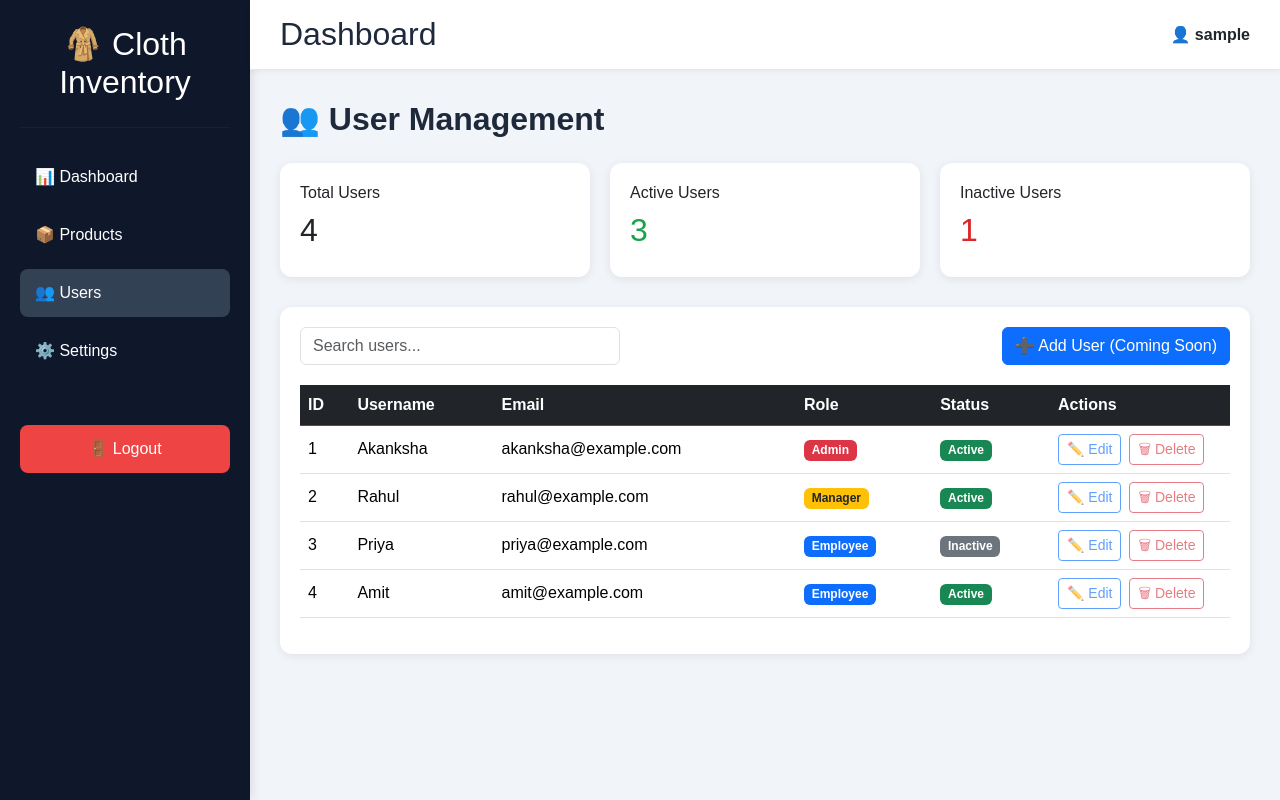
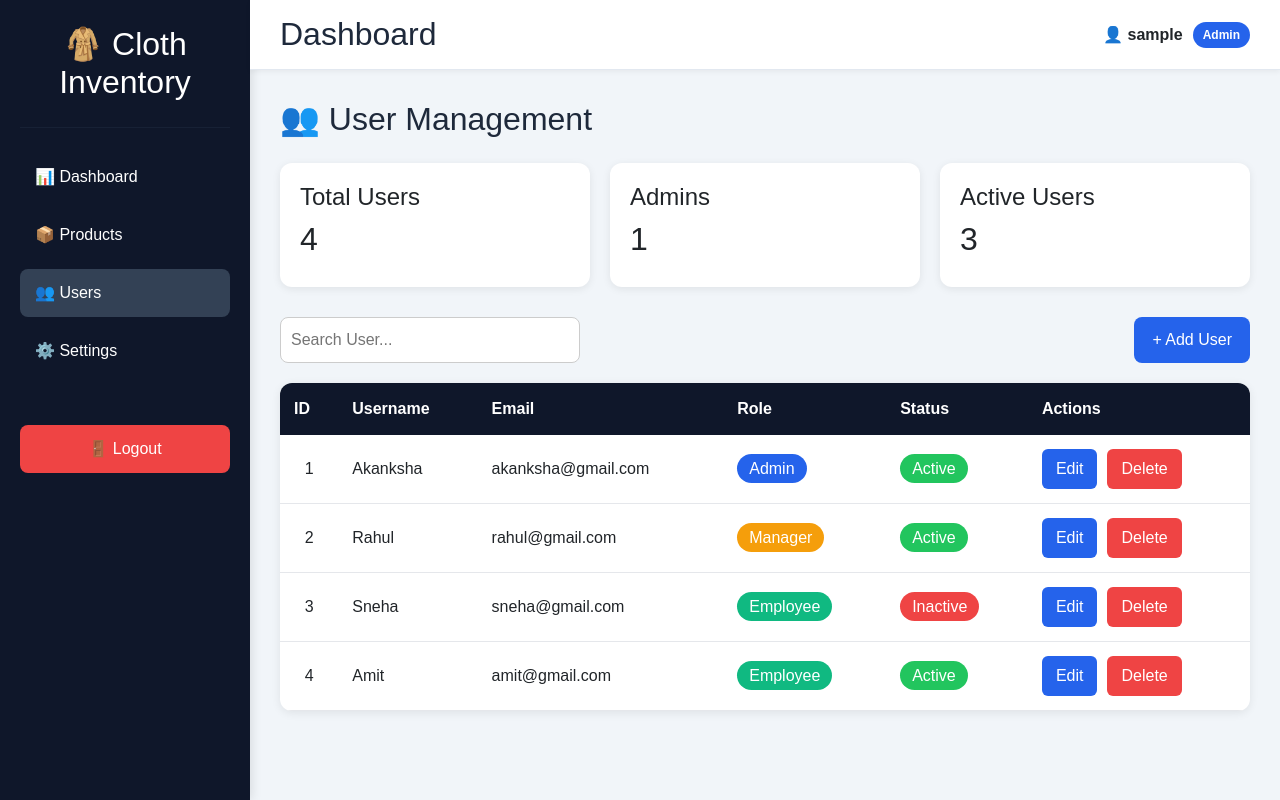
Before and after one commit to akankshaakhaire-cloud/fullstack-portfolio, a React (Vite) app in the folder frontend/: page /users in a window 1280 px wide. Built offline with nearby package versions, Linux system fonts and the light colour scheme; sample sign-in values are in the browser's storage.

Commit message:
Phase 16: Users page, Settings page, RBAC UI improvements and login fixes

```diff
--- a/frontend/src/layouts/MainLayout.tsx
+++ b/frontend/src/layouts/MainLayout.tsx
@@ -4,6 +4,12 @@ import { useAuth } from "../context/AuthContext";
 const MainLayout = () => {
   const navigate = useNavigate();
   const { user, logout } = useAuth();
+
+  const role = user?.role?.toLowerCase() ?? "";
+
+  const isAdmin = role === "admin";
+  const isManager = role === "manager";
+  const isEmployee = role === "employee";
 
   const handleLogout = () => {
     logout();
@@ -65,6 +71,9 @@ const MainLayout = () => {
             📦 Products
           </NavLink>
 
+          {/* Admin Only */}
+          {isAdmin && (
+            <>
               <NavLink to="/users" style={menuStyle}>
                 👥 Users
               </NavLink>
@@ -72,6 +81,22 @@ const MainLayout = () => {
               <NavLink to="/settings" style={menuStyle}>
                 ⚙️ Settings
               </NavLink>
+            </>
+          )}
+
+          {/* Manager */}
+          {isManager && (
+            <>
+              {/* Future Manager Menu */}
+            </>
+          )}
+
+          {/* Employee */}
+          {isEmployee && (
+            <>
+              {/* Future Employee Menu */}
+            </>
+          )}
         </nav>
 
         <button
@@ -92,7 +117,7 @@ const MainLayout = () => {
         </button>
       </aside>
 
-      {/* Main Section */}
+      {/* Main Content */}
       <div
         style={{
           flex: 1,
@@ -100,15 +125,15 @@ const MainLayout = () => {
           flexDirection: "column",
         }}
       >
-        {/* Navbar */}
+        {/* Header */}
         <header
           style={{
             height: "70px",
             background: "#ffffff",
             borderBottom: "1px solid #e2e8f0",
             display: "flex",
+            justifyContent: "space-between",
             alignItems: "center",
-            justifyContent: "space-between",
             padding: "0 30px",
             boxShadow: "0 2px 5px rgba(0,0,0,0.05)",
           }}
@@ -131,10 +156,22 @@ const MainLayout = () => {
             }}
           >
             👤 {user?.username ?? "User"}
+            <span
+              style={{
+                background: "#2563eb",
+                color: "#fff",
+                padding: "4px 10px",
+                borderRadius: "20px",
+                fontSize: "12px",
+                textTransform: "capitalize",
+              }}
+            >
+              {user?.role ?? "Employee"}
+            </span>
           </div>
         </header>
 
-        {/* Content */}
+        {/* Page Content */}
         <main
           style={{
             flex: 1,
--- a/frontend/src/pages/Users.tsx
+++ b/frontend/src/pages/Users.tsx
@@ -1,68 +1,72 @@
-import { useMemo, useState } from "react";
+import { useState } from "react";
+import { useAuth } from "../context/AuthContext";
 
 interface User {
   id: number;
   username: string;
   email: string;
-  role: "Admin" | "Manager" | "Employee";
-  status: "Active" | "Inactive";
+  role: string;
+  status: string;
 }
 
 const Users = () => {
+  const { user } = useAuth();
+
+  if (user?.role?.toLowerCase() !== "admin") {
+    return (
+      <div
+        style={{
+          background: "#fff",
+          padding: "40px",
+          borderRadius: "12px",
+          textAlign: "center",
+          boxShadow: "0 2px 10px rgba(0,0,0,0.1)",
+        }}
+      >
+        <h2 style={{ color: "#dc2626" }}>🚫 403 - Access Denied</h2>
+        <p>Only administrators can access this page.</p>
+      </div>
+    );
+  }
+
   const [search, setSearch] = useState("");
 
-  const users: User[] = [
+  const [users] = useState<User[]>([
     {
       id: 1,
       username: "Akanksha",
-      email: "akanksha@example.com",
+      email: "akanksha@gmail.com",
       role: "Admin",
       status: "Active",
     },
     {
       id: 2,
       username: "Rahul",
-      email: "rahul@example.com",
+      email: "rahul@gmail.com",
       role: "Manager",
       status: "Active",
     },
     {
       id: 3,
-      username: "Priya",
-      email: "priya@example.com",
+      username: "Sneha",
+      email: "sneha@gmail.com",
       role: "Employee",
       status: "Inactive",
     },
     {
       id: 4,
       username: "Amit",
-      email: "amit@example.com",
+      email: "amit@gmail.com",
       role: "Employee",
       status: "Active",
     },
-  ];
+  ]);
 
-  const filteredUsers = useMemo(() => {
-    return users.filter(
-      (user) =>
-        user.username.toLowerCase().includes(search.toLowerCase()) ||
-        user.email.toLowerCase().includes(search.toLowerCase()) ||
-        user.role.toLowerCase().includes(search.toLowerCase())
+  const filteredUsers = users.filter(
+    (u) =>
+      u.username.toLowerCase().includes(search.toLowerCase()) ||
+      u.email.toLowerCase().includes(search.toLowerCase())
   );
-  }, [search]);
-
-  const totalUsers = users.length;
-  const activeUsers = users.filter((u) => u.status === "Active").length;
-  const inactiveUsers = users.filter((u) => u.status === "Inactive").length;
-
-  const cardStyle: React.CSSProperties = {
-    background: "#fff",
-    borderRadius: "12px",
-    padding: "20px",
-    boxShadow: "0 2px 10px rgba(0,0,0,0.08)",
-    flex: 1,
-    minWidth: "220px",
-  };
 
   return (
     <div>
@@ -70,7 +74,6 @@ const Users = () => {
         style={{
           marginBottom: "25px",
           color: "#1e293b",
-          fontWeight: "bold",
         }}
       >
         👥 User Management
@@ -78,129 +81,205 @@ const Users = () => {
 
       <div
         style={{
-          display: "flex",
+          display: "grid",
+          gridTemplateColumns: "repeat(3,1fr)",
           gap: "20px",
-          flexWrap: "wrap",
           marginBottom: "30px",
         }}
       >
-        <div style={cardStyle}>
-          <h6>Total Users</h6>
-          <h2>{totalUsers}</h2>
+        <div
+          style={{
+            background: "#fff",
+            padding: "20px",
+            borderRadius: "12px",
+            boxShadow: "0 2px 8px rgba(0,0,0,0.08)",
+          }}
+        >
+          <h4>Total Users</h4>
+          <h2>{users.length}</h2>
         </div>
 
-        <div style={cardStyle}>
-          <h6>Active Users</h6>
-          <h2 style={{ color: "#16a34a" }}>{activeUsers}</h2>
+        <div
+          style={{
+            background: "#fff",
+            padding: "20px",
+            borderRadius: "12px",
+            boxShadow: "0 2px 8px rgba(0,0,0,0.08)",
+          }}
+        >
+          <h4>Admins</h4>
+          <h2>{users.filter((u) => u.role === "Admin").length}</h2>
         </div>
 
-        <div style={cardStyle}>
-          <h6>Inactive Users</h6>
-          <h2 style={{ color: "#dc2626" }}>{inactiveUsers}</h2>
+        <div
+          style={{
+            background: "#fff",
+            padding: "20px",
+            borderRadius: "12px",
+            boxShadow: "0 2px 8px rgba(0,0,0,0.08)",
+          }}
+        >
+          <h4>Active Users</h4>
+          <h2>{users.filter((u) => u.status === "Active").length}</h2>
         </div>
       </div>
 
       <div
         style={{
-          background: "#fff",
-          borderRadius: "12px",
-          padding: "20px",
-          boxShadow: "0 2px 10px rgba(0,0,0,0.08)",
-        }}
-      >
-        <div
-          style={{
           display: "flex",
           justifyContent: "space-between",
-            alignItems: "center",
           marginBottom: "20px",
-            flexWrap: "wrap",
-            gap: "15px",
         }}
       >
         <input
           type="text"
-            placeholder="Search users..."
+          placeholder="Search User..."
           value={search}
           onChange={(e) => setSearch(e.target.value)}
-            className="form-control"
-            style={{ maxWidth: "320px" }}
+          style={{
+            width: "300px",
+            padding: "10px",
+            borderRadius: "8px",
+            border: "1px solid #ccc",
+          }}
         />
 
-          <button className="btn btn-primary">
-            ➕ Add User (Coming Soon)
+        <button
+          style={{
+            background: "#2563eb",
+            color: "#fff",
+            border: "none",
+            padding: "10px 18px",
+            borderRadius: "8px",
+            cursor: "pointer",
+          }}
+        >
+          + Add User
         </button>
-        </div>        <div className="table-responsive">
-          <table className="table table-hover align-middle">
-            <thead className="table-dark">
+      </div>      <div
+        style={{
+          background: "#fff",
+          borderRadius: "12px",
+          overflow: "hidden",
+          boxShadow: "0 2px 10px rgba(0,0,0,0.08)",
+        }}
+      >
+        <table
+          style={{
+            width: "100%",
+            borderCollapse: "collapse",
+          }}
+        >
+          <thead
+            style={{
+              background: "#0f172a",
+              color: "#fff",
+            }}
+          >
             <tr>
-                <th>ID</th>
-                <th>Username</th>
-                <th>Email</th>
-                <th>Role</th>
-                <th>Status</th>
-                <th style={{ width: "180px" }}>Actions</th>
+              <th style={{ padding: "14px" }}>ID</th>
+              <th style={{ padding: "14px" }}>Username</th>
+              <th style={{ padding: "14px" }}>Email</th>
+              <th style={{ padding: "14px" }}>Role</th>
+              <th style={{ padding: "14px" }}>Status</th>
+              <th style={{ padding: "14px" }}>Actions</th>
             </tr>
           </thead>
 
           <tbody>
-              {filteredUsers.length > 0 ? (
-                filteredUsers.map((user) => (
-                  <tr key={user.id}>
-                    <td>{user.id}</td>
+            {filteredUsers.map((u) => (
+              <tr
+                key={u.id}
+                style={{
+                  borderBottom: "1px solid #e5e7eb",
+                }}
+              >
+                <td style={{ padding: "14px", textAlign: "center" }}>
+                  {u.id}
+                </td>
 
-                    <td>{user.username}</td>
+                <td style={{ padding: "14px" }}>
+                  {u.username}
+                </td>
 
-                    <td>{user.email}</td>
+                <td style={{ padding: "14px" }}>
+                  {u.email}
+                </td>
 
-                    <td>
+                <td style={{ padding: "14px" }}>
                   <span
-                        className={`badge ${
-                          user.role === "Admin"
-                            ? "bg-danger"
-                            : user.role === "Manager"
-                            ? "bg-warning text-dark"
-                            : "bg-primary"
-                        }`}
+                    style={{
+                      padding: "6px 12px",
+                      borderRadius: "20px",
+                      color: "#fff",
+                      background:
+                        u.role === "Admin"
+                          ? "#2563eb"
+                          : u.role === "Manager"
+                          ? "#f59e0b"
+                          : "#10b981",
+                    }}
                   >
-                        {user.role}
+                    {u.role}
                   </span>
                 </td>
 
-                    <td>
+                <td style={{ padding: "14px" }}>
                   <span
-                        className={`badge ${
-                          user.status === "Active"
-                            ? "bg-success"
-                            : "bg-secondary"
-                        }`}
+                    style={{
+                      padding: "6px 12px",
+                      borderRadius: "20px",
+                      color: "#fff",
+                      background:
+                        u.status === "Active"
+                          ? "#22c55e"
+                          : "#ef4444",
+                    }}
                   >
-                        {user.status}
+                    {u.status}
                   </span>
                 </td>
 
-                    <td>
+                <td style={{ padding: "14px" }}>
                   <button
-                        className="btn btn-sm btn-outline-primary me-2"
-                        disabled
+                    style={{
+                      marginRight: "10px",
+                      background: "#2563eb",
+                      color: "#fff",
+                      border: "none",
+                      padding: "8px 14px",
+                      borderRadius: "6px",
+                      cursor: "pointer",
+                    }}
                   >
-                        ✏️ Edit
+                    Edit
                   </button>
 
                   <button
-                        className="btn btn-sm btn-outline-danger"
-                        disabled
+                    style={{
+                      background: "#ef4444",
+                      color: "#fff",
+                      border: "none",
+                      padding: "8px 14px",
+                      borderRadius: "6px",
+                      cursor: "pointer",
+                    }}
                   >
-                        🗑 Delete
+                    Delete
                   </button>
                 </td>
               </tr>
-                ))
-              ) : (
+            ))}
+
+            {filteredUsers.length === 0 && (
               <tr>
                 <td
                   colSpan={6}
-                    className="text-center text-muted py-4"
+                  style={{
+                    padding: "25px",
+                    textAlign: "center",
+                    color: "#64748b",
+                  }}
                 >
                   No users found.
                 </td>
@@ -210,7 +289,6 @@ const Users = () => {
         </table>
       </div>
     </div>
-    </div>
   );
 };
 
```
Also changed, not shown: frontend/src/pages/Login.tsx (+24 -58 lines). Lines whose indentation alone changed are shown as unchanged.
